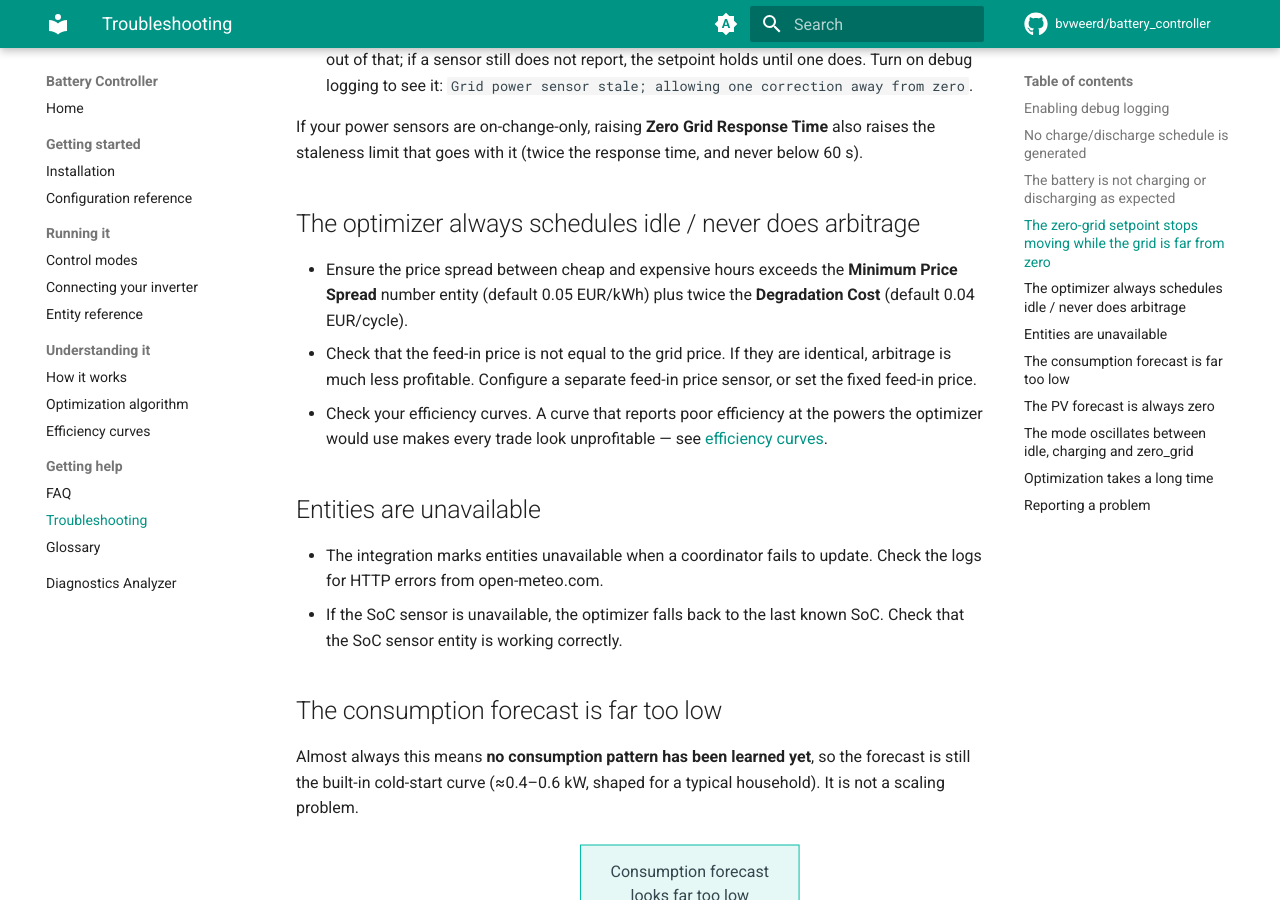
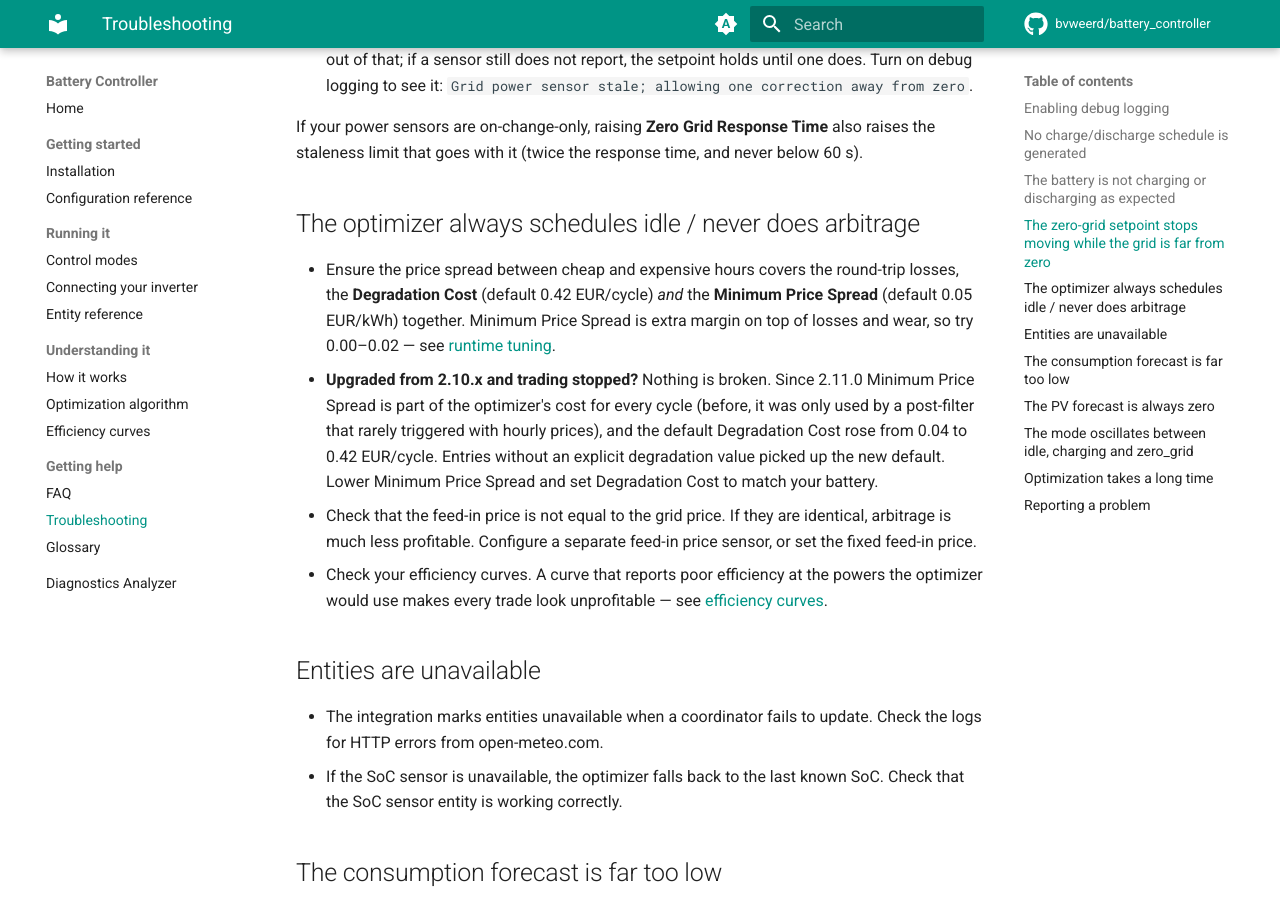
Before and after one commit to bvweerd/battery_controller, an MkDocs documentation site: the page built from docs/troubleshooting.md, in a window 1280 px wide and 900 px high, scrolled down 1554 px. Built offline with MkDocs 1.6.1 and Material for MkDocs 9.7.7, drawn with Linux system fonts in a browser that asks for light colours; comment, search, counter and statistics services are not loaded.

Commit message:
docs: explain stricter arbitrage thresholds since 2.11 (#206)
Minimum Price Spread is a margin on top of losses and degradation, not the
minimum price difference. Fix the stale 0.04 degradation default in the docs
and add an upgrade note for users whose schedule went all-idle after 2.10.x.

Co-Authored-By: Claude Opus 5.5 <noreply@anthropic.com>
Claude-Session: https://claude.ai/code/session_01W6MpP7uPFrKaxs1mw2gKqP

```diff
--- a/docs/troubleshooting.md
+++ b/docs/troubleshooting.md
@@ -68,9 +68,17 @@ raises the staleness limit that goes with it (twice the response time, and never
 
 ## The optimizer always schedules idle / never does arbitrage
 
-- Ensure the price spread between cheap and expensive hours exceeds the **Minimum Price
-  Spread** number entity (default 0.05 EUR/kWh) plus twice the **Degradation Cost**
-  (default 0.04 EUR/cycle).
+- Ensure the price spread between cheap and expensive hours covers the round-trip losses,
+  the **Degradation Cost** (default 0.42 EUR/cycle) *and* the **Minimum Price Spread**
+  (default 0.05 EUR/kWh) together. Minimum Price Spread is extra margin on top of losses
+  and wear, so try 0.00–0.02 — see
+  [runtime tuning](configuration.md#runtime-tuning-number-entities).
+- **Upgraded from 2.10.x and trading stopped?** Nothing is broken. Since 2.11.0 Minimum
+  Price Spread is part of the optimizer's cost for every cycle (before, it was only used by
+  a post-filter that rarely triggered with hourly prices), and the default Degradation
+  Cost rose from 0.04 to 0.42 EUR/cycle. Entries without an explicit degradation value
+  picked up the new default. Lower Minimum Price Spread and set Degradation Cost to match
+  your battery.
 - Check that the feed-in price is not equal to the grid price. If they are identical,
   arbitrage is much less profitable. Configure a separate feed-in price sensor, or set
   the fixed feed-in price.
```
Also changed, not shown: docs/configuration.md (+13 -2 lines), docs/entities.md (+2 -2 lines).
